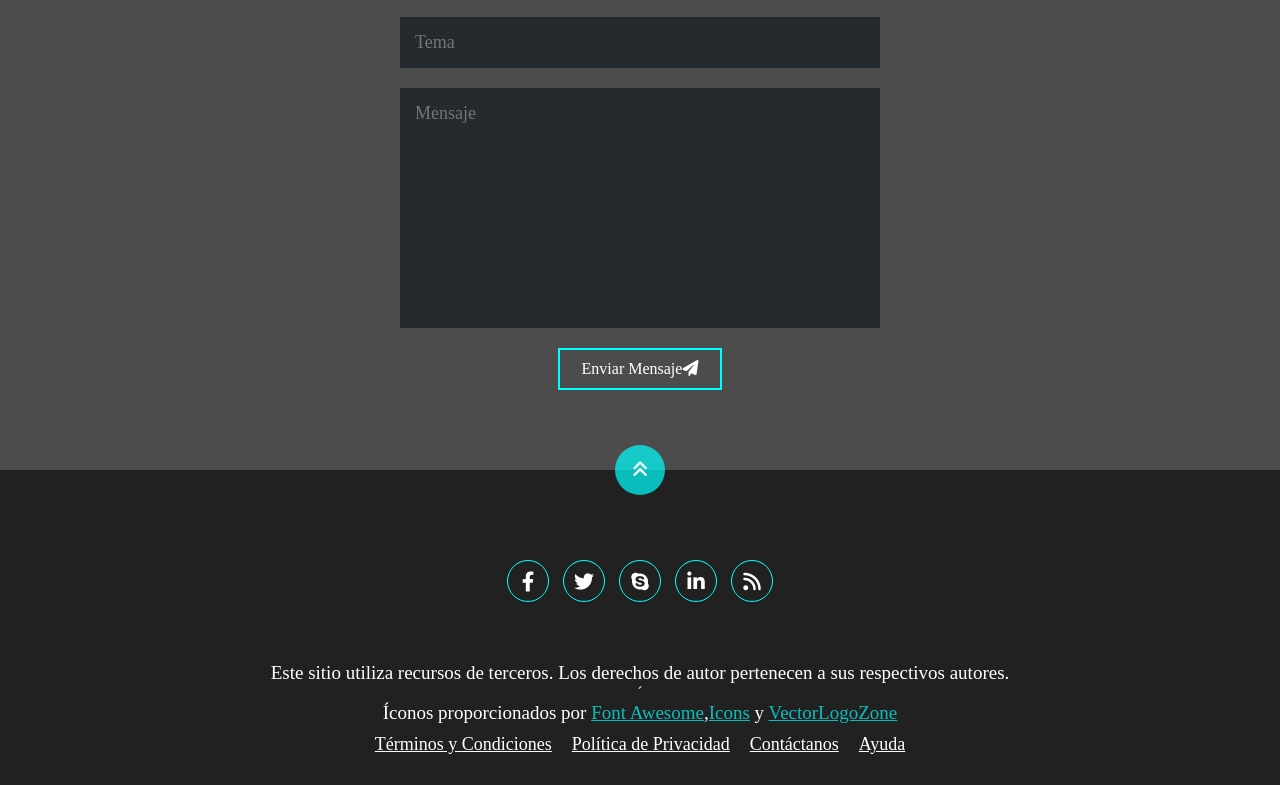
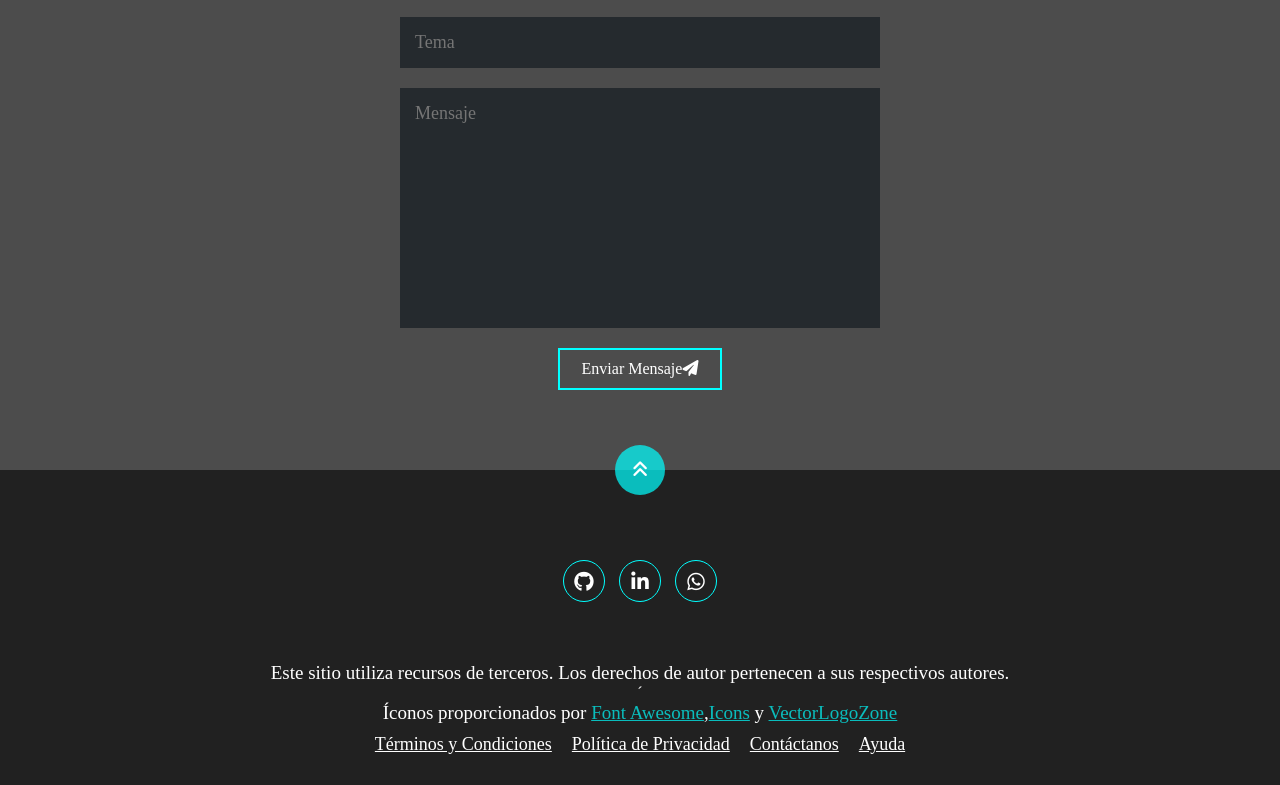
Before and after one commit to Leandropacsi27/Portafolio, a plain HTML site: page index.html in a window 1280 px wide. Shown: the part 2785-3570 px from the top of the page. Drawn offline with nearby package versions, Linux system fonts and the light colour scheme.

Commit message:
Proyecto v2.2

```diff
--- a/index.html
+++ b/index.html
@@ -269,16 +269,19 @@
             <i class="fa-solid fa-angles-up"></i>
         </a>
         <div class="redes">
-            <a href="#"><i class="fa-brands fa-facebook-f"></i></a>
-            <a href="#"><i class="fa-brands fa-twitter"></i></a>
-            <a href="#"><i class="fa-brands fa-skype"></i></a>
-            <a href="#"><i class="fa-brands fa-linkedin-in"></i></a>
-            <a href="#"><i class="fa-solid fa-rss"></i></a>
+            <a href="https://github.com/Leandropacsi27" target="_blank" rel="noopener noreferrer"><i
+                    class="fa-brands fa-github"></i></a>
+            <a href="https://www.linkedin.com/in/leandropacsi27/" target="_blank" rel="noopener noreferrer"><i
+                    class="fa-brands fa-linkedin-in"></i></a>
+            <a href="https://wa.link/w7jq19" target="_blank" rel="noopener noreferrer"><i
+                    class="fa-brands fa-whatsapp"></i></a>
         </div>
 
         <div class="footer-contenido">
             <p>Este sitio utiliza recursos de terceros. Los derechos de autor pertenecen a sus respectivos autores.</p>´
-            <p>Íconos proporcionados por <a href="https://fontawesome.com" target="_blank">Font Awesome</a>,<a href="https://iconos8.es/icons" target="_blank">Icons</a> y <a href="https://www.vectorlogo.zone/" target="_blank"> VectorLogoZone</a></p>
+            <p>Íconos proporcionados por <a href="https://fontawesome.com" target="_blank">Font Awesome</a>,<a
+                    href="https://iconos8.es/icons" target="_blank">Icons</a> y <a href="https://www.vectorlogo.zone/"
+                    target="_blank"> VectorLogoZone</a></p>
 
             <ul class="footer-enlaces">
                 <li><a href="#">Términos y Condiciones</a></li>
```
